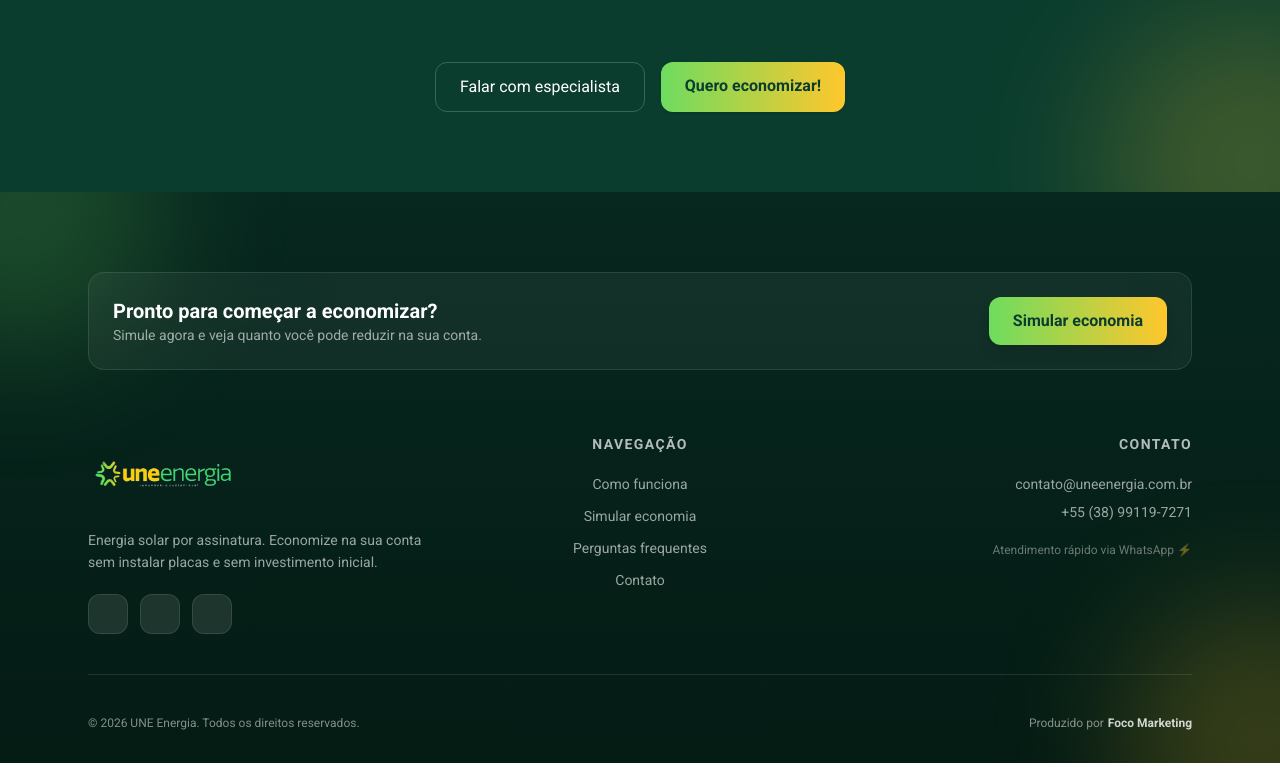
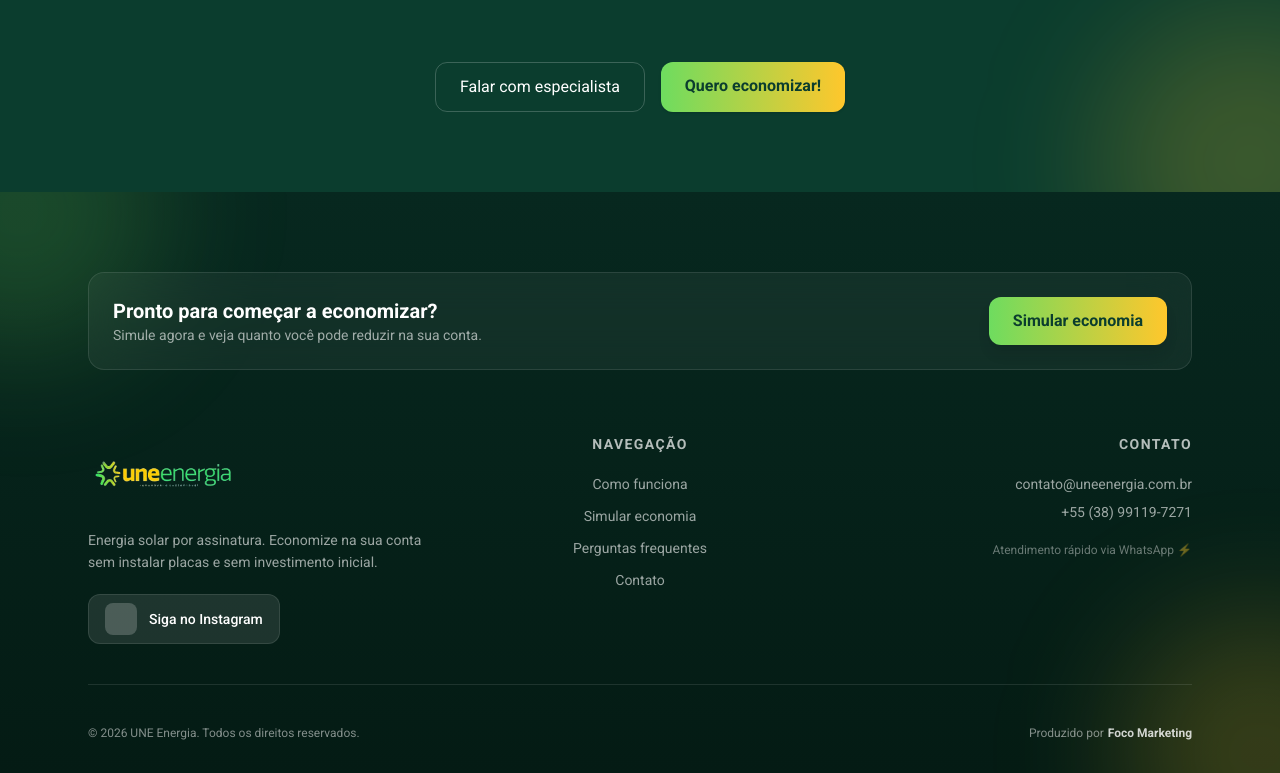
Before and after one commit to f2mmkt-tech/LPUneEnergia, a Next.js app: page / in a window 1280 px wide. Shown: the part 4593-5366 px from the top of the page. Built offline with nearby package versions, Linux system fonts and the light colour scheme.

Commit message:
instagram button footer

```diff
--- a/src/components/footer.tsx
+++ b/src/components/footer.tsx
@@ -54,23 +54,25 @@ export function Footer() {
             </p>
 
             {/* SOCIALS */}
-            <div className="flex gap-3 justify-center md:justify-start">
-              {[
-                { icon: "fa-instagram", link: "https://www.instagram.com/uneenergias/" },
-                { icon: "fa-linkedin-in", link: "#" },
-                { icon: "fa-facebook-f", link: "#" },
-              ].map((item, i) => (
-                <motion.a
-                  key={i}
-                  href={item.link}
-                  target="_blank"
-                  whileHover={{ y: -3 }}
-                  className="w-10 h-10 flex items-center justify-center rounded-xl bg-white/10 border border-white/10 hover:bg-[#6EDC5F] hover:text-[#0B3D2E] transition"
-                >
-                  <i className={`fab ${item.icon}`} />
-                </motion.a>
-              ))}
-            </div>
+          <div className="flex justify-center md:justify-start">
+            <motion.a
+              href="https://www.instagram.com/uneenergias/"
+              target="_blank"
+              whileHover={{ y: -3, scale: 1.05 }}
+              className="flex items-center gap-3 px-4 py-2 rounded-xl
+              bg-white/10 border border-white/10
+              hover:bg-gradient-to-r hover:from-[#6EDC5F] hover:to-[#FFC72C]
+              hover:text-[#0B3D2E] transition"
+            >
+              <div className="w-8 h-8 flex items-center justify-center rounded-lg bg-white/20">
+                <i className="fab fa-instagram text-sm" />
+              </div>
+
+              <span className="text-sm font-medium">
+                Siga no Instagram
+              </span>
+            </motion.a>
+          </div>
           </div>
 
           {/* MIDDLE */}
```
